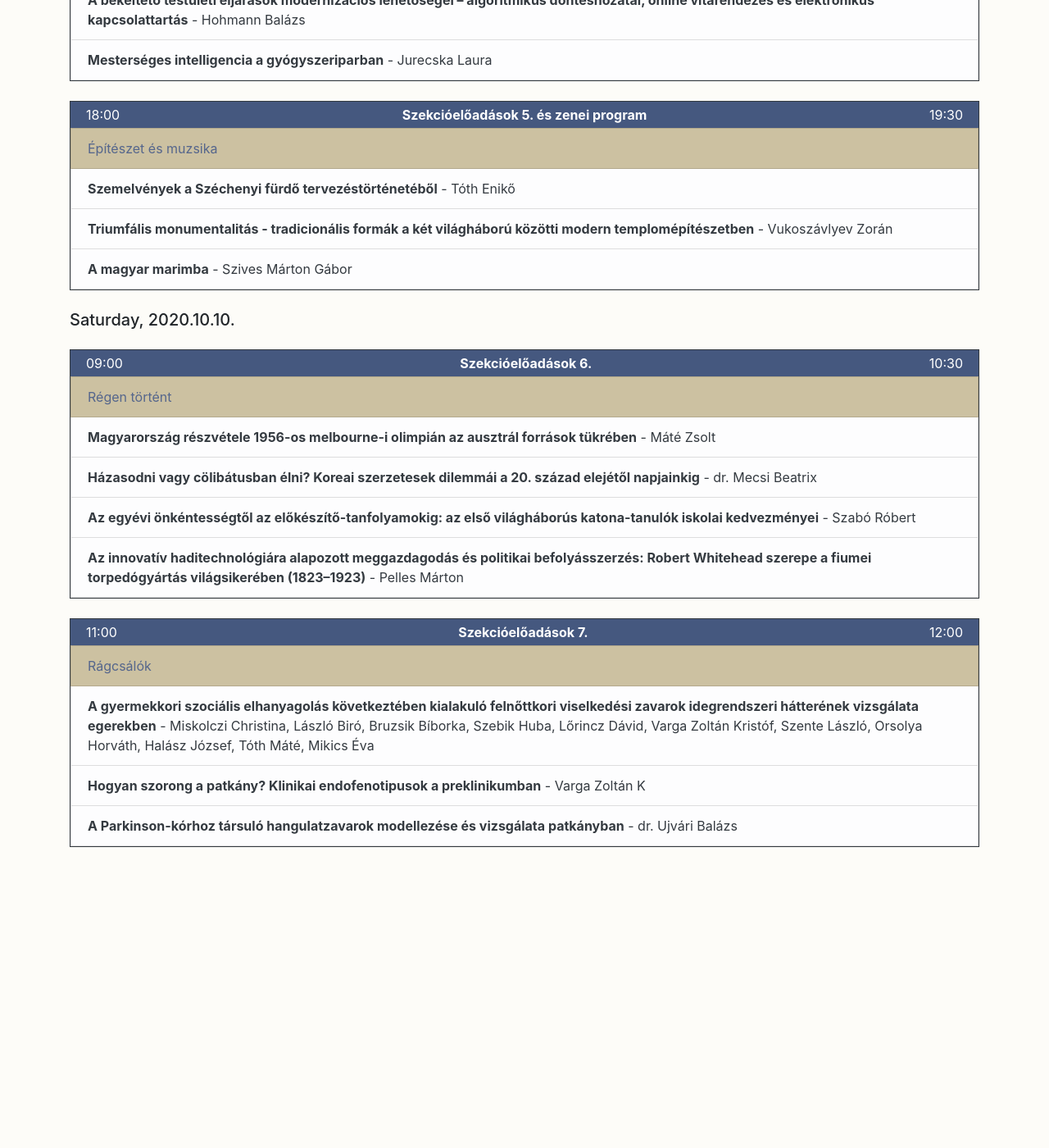
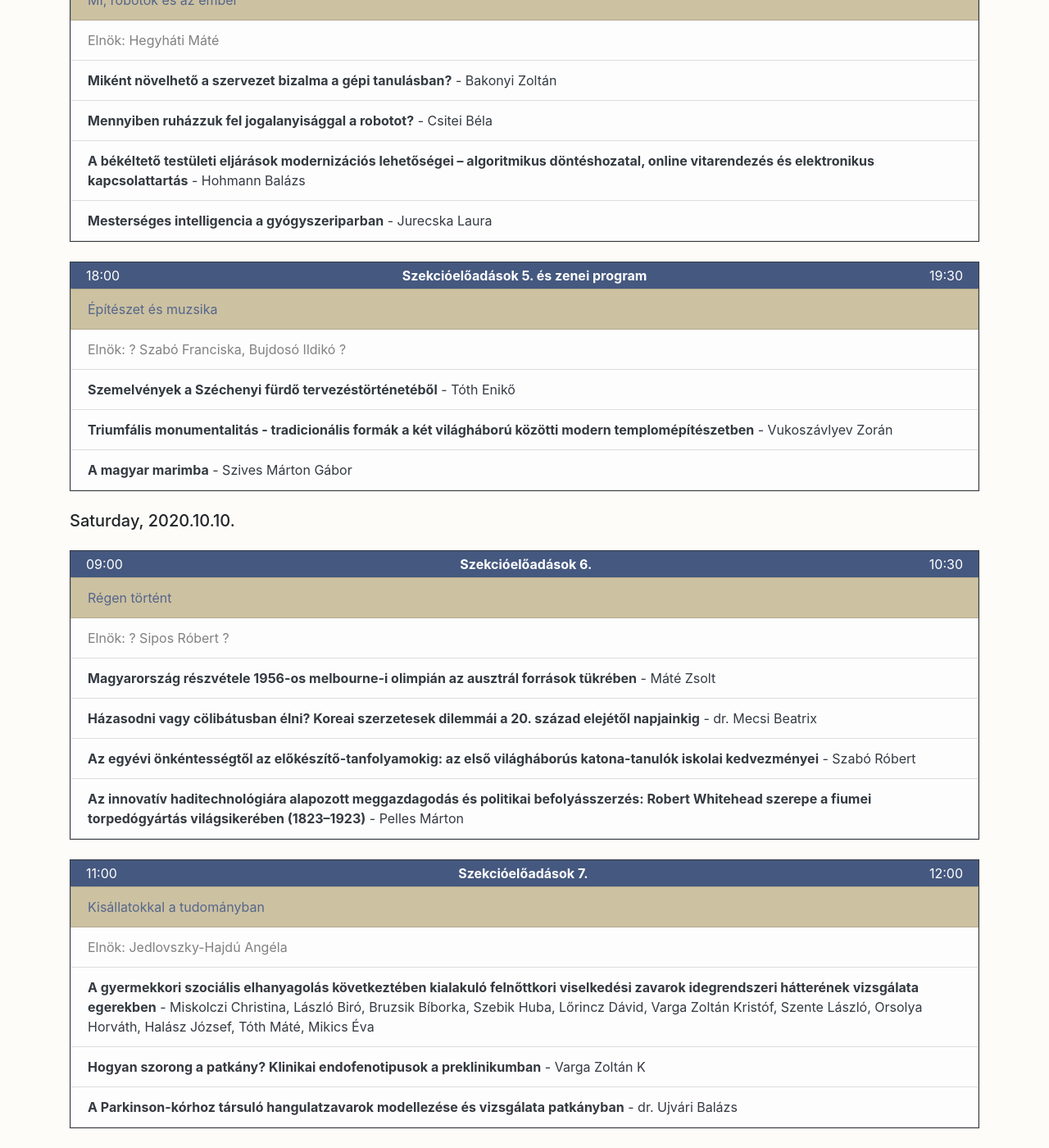
Before and after one commit to hegyhati/psak_2020, a Jekyll site: the page built from sections.html, in a window 1280 px wide and 1400 px high, scrolled down 1749 px. Shown: the whole window at 82% size. Built offline with Jekyll 4.4.1, drawn with Linux system fonts in a browser that asks for light colours; before the commit the page ends 2806 px from its top, so only the background shows below that; some of the changed text lies outside the part shown.

Commit message:
Section chairs.

```diff
--- a/_data/program.json
+++ b/_data/program.json
@@ -18,7 +18,8 @@
         "place" : "Management Campus 001-002",
         "sections" : [
           {
-            "name" : "Sport, pszichológia, szociológia",
+            "name" : "Sport és játék",
+            "chair" : "Hegyháti Máté",
             "presentations" : ["Mayer_Krisztina", "Kalbli_Katalin","Harsanyi_Szabolcs_Gergo","Horompoli_Adam"]
           },
         ]
@@ -35,10 +36,12 @@
         "sections" : [
           {
             "name" : "Emberek, növények",
+            "chair" : "? Siska Andrea ?",
             "presentations" : [ "Palfi_Xenia","Banati_Diana", "Hajdu_Balint","Jedlovszky_Hajdu_Angela"]
           },
           {
             "name" : "Nyelv és irodalom",
+            "chair" : "? Ormai Eszter ?",
             "presentations" : ["Domsa_Zsofia","Adorjani_Zsolt","Huszthy_Balint","Gocsal_Akos"]
           },
         ]
@@ -87,10 +90,12 @@
         "sections" : [
           {
             "name" : "Napjaink kihívásai",
+            "chair" : "? Harsanyi Gergo ?",
             "presentations" : ["Mayer_Martin_Janos","Virag_Adam","Szemelyi_Laszlo","Udvari_Beata","Kuthy_Antal"]
           },
           {
             "name" : "Régi jog",
+            "chair" : "Csitei Béla",
             "presentations" : ["Laszlo_Balazs","Korsosne_Delacasse_Krisztina","Nagy_Noemi","Szepvolgyi_Eniko","Niklai_Patricia_Dominika"]
           },
         ]
@@ -107,6 +112,7 @@
         "sections" : [
           {
             "name" : "MI, robotok és az ember",
+            "chair" : "Hegyháti Máté",
             "presentations" : ["Bakonyi_Zoltan","Csitei_Bela","Hohmann_Balazs","Jurecska_Laura"]
           },
         ]
@@ -128,6 +134,7 @@
         "sections" : [
           {
             "name" : "Építészet és muzsika",
+            "chair" : "? Szabó Franciska, Bujdosó Ildikó ?",
             "presentations" : ["Toth_Eniko","Vukoszavlyev_Zoran","Szives_Marton_Gabor"]
           }
         ]
@@ -149,6 +156,7 @@
         "sections" : [
           {
             "name" : "Régen történt",
+            "chair" : "? Sipos Róbert ?",
             "presentations" : ["Mate_Zsolt","Mecsi_Beatrix","Szabo_Robert","Pelles_Marton"]
           },
         ]
@@ -164,7 +172,8 @@
         "place" : "Management Campus 001-002",
         "sections" : [
           {
-            "name" : "Rágcsálók",
+            "name" : "Kisállatokkal a tudományban",
+            "chair" : "Jedlovszky-Hajdú Angéla",
             "presentations" : ["Miskolczi_Christina","Varga_Zoltan_K","Ujvari_Balazs"]
           },
         ]
--- a/sections.html
+++ b/sections.html
@@ -18,6 +18,7 @@ title: Szekciók
             <div class="col-sm-{{col}} px-0">
               <div class="list-group rounded-0">
                 <div class="list-group-item psat-gold-blue">{{section.name}}</div>
+                <div class="list-group-item list-group-item-light">Elnök: {{section.chair}}</div>
                 {% for presentation_id in section.presentations %}
                 {% for presentation in site.presentations %}
                 {% assign raw_id=presentation.id | remove: "/presentations/" %}
```
